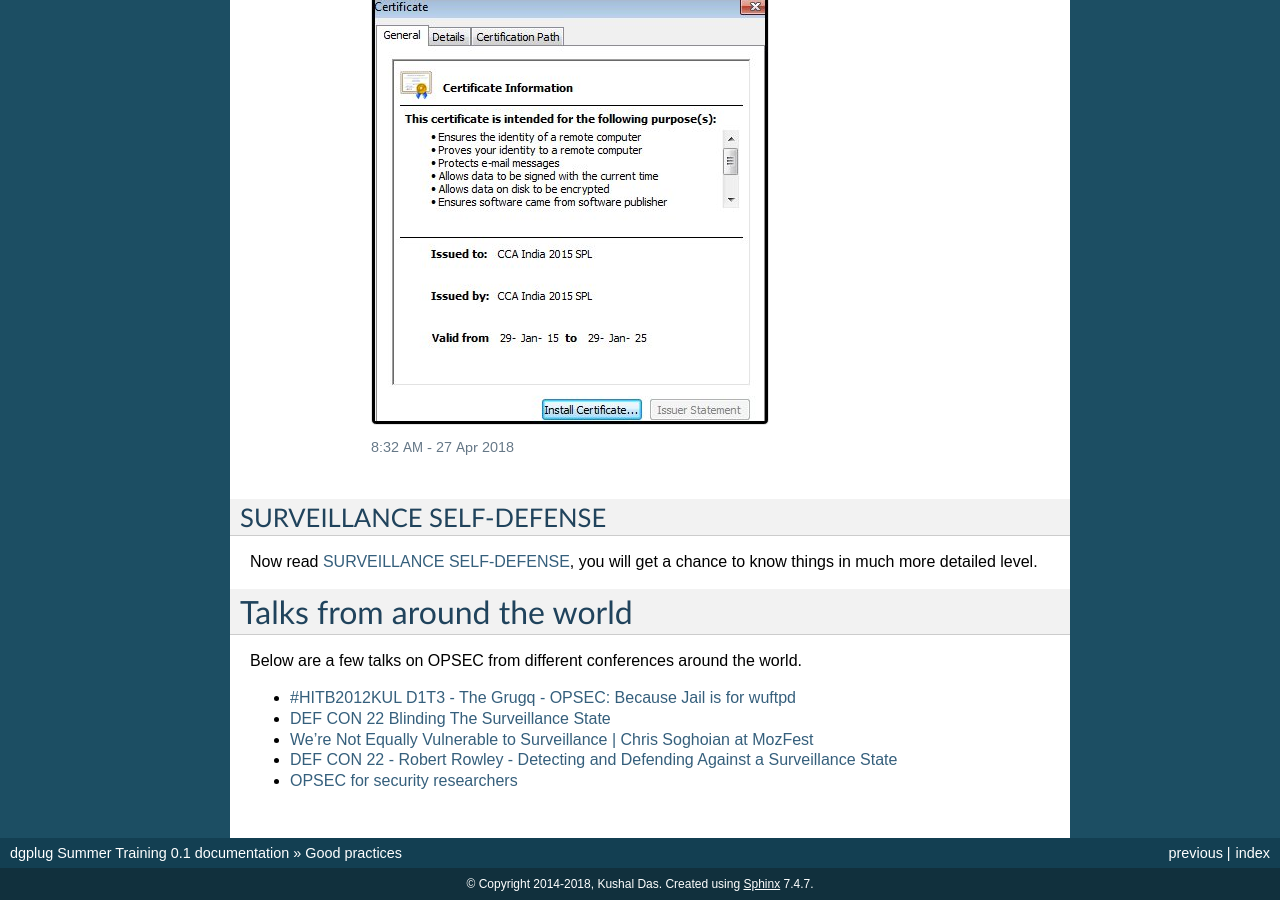
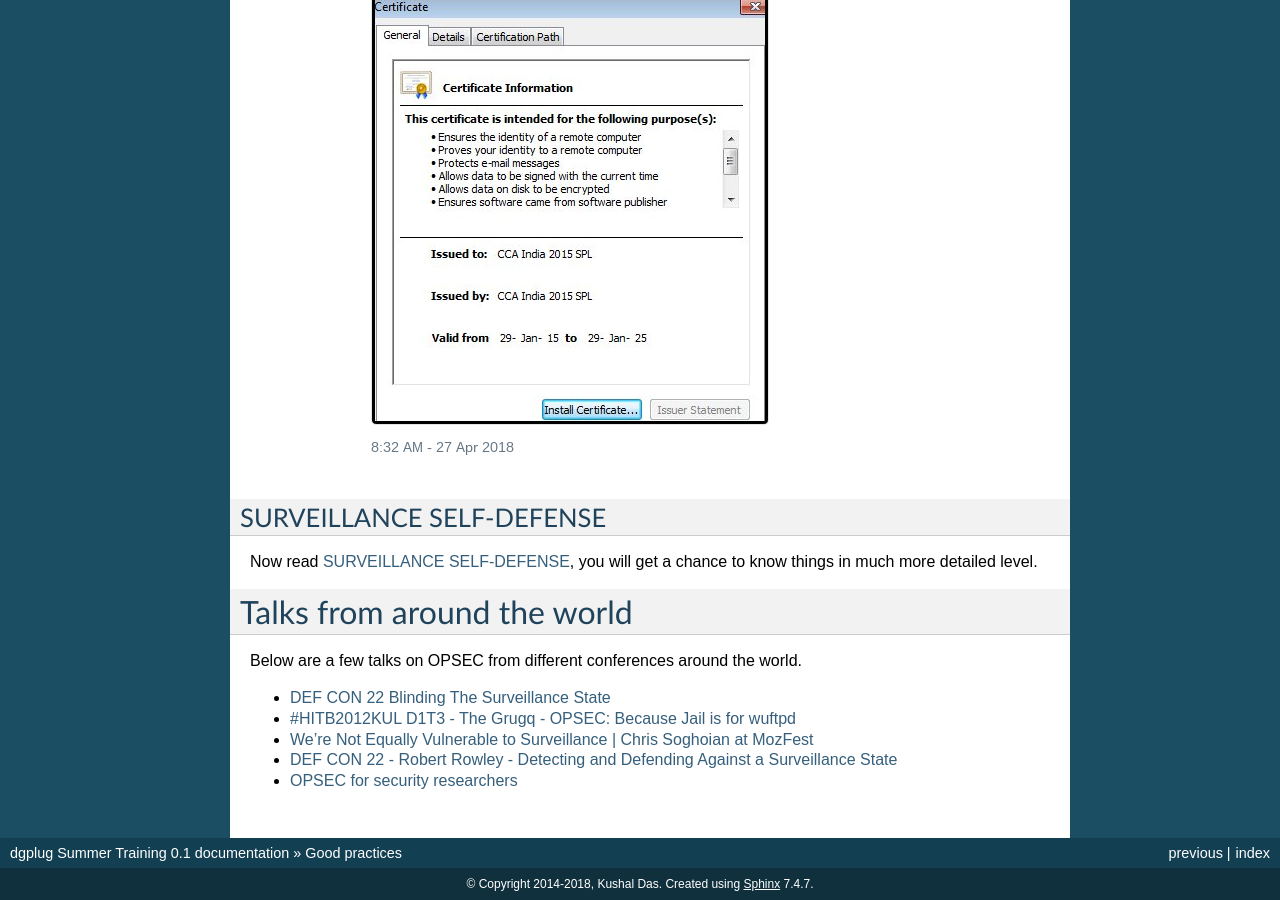
Before and after one commit to kushaldas/summertraining, a Sphinx documentation site: the page built from docs/opsec.rst, in a window 1280 px wide and 900 px high, scrolled down 2994 px. Built offline with Sphinx 7.4.7, drawn with Linux system fonts in a browser that asks for light colours.

Commit message:
reorders the talk order

```diff
--- a/docs/opsec.rst
+++ b/docs/opsec.rst
@@ -189,8 +189,8 @@ Talks from around the world
 
 Below are a few talks on OPSEC from different conferences around the world.
 
+- `DEF CON 22 Blinding The Surveillance State <https://www.youtube.com/watch?v=xCH_q-xn760&t=3s>`_
 - `#HITB2012KUL D1T3 - The Grugq - OPSEC: Because Jail is for wuftpd <https://www.youtube.com/watch?v=9XaYdCdwiWU>`_
-- `DEF CON 22 Blinding The Surveillance State <https://www.youtube.com/watch?v=xCH_q-xn760&t=3s>`_
 - `We’re Not Equally Vulnerable to Surveillance | Chris Soghoian at MozFest <https://www.youtube.com/watch?v=zTZbrkV3bs8>`_
 - `DEF CON 22 - Robert Rowley - Detecting and Defending Against a Surveillance State <https://www.youtube.com/watch?v=d5jqV06Yijw>`_
 - `OPSEC for security researchers <https://www.youtube.com/watch?v=MXDCsSZ7g_0&t=1515s>`_
```
